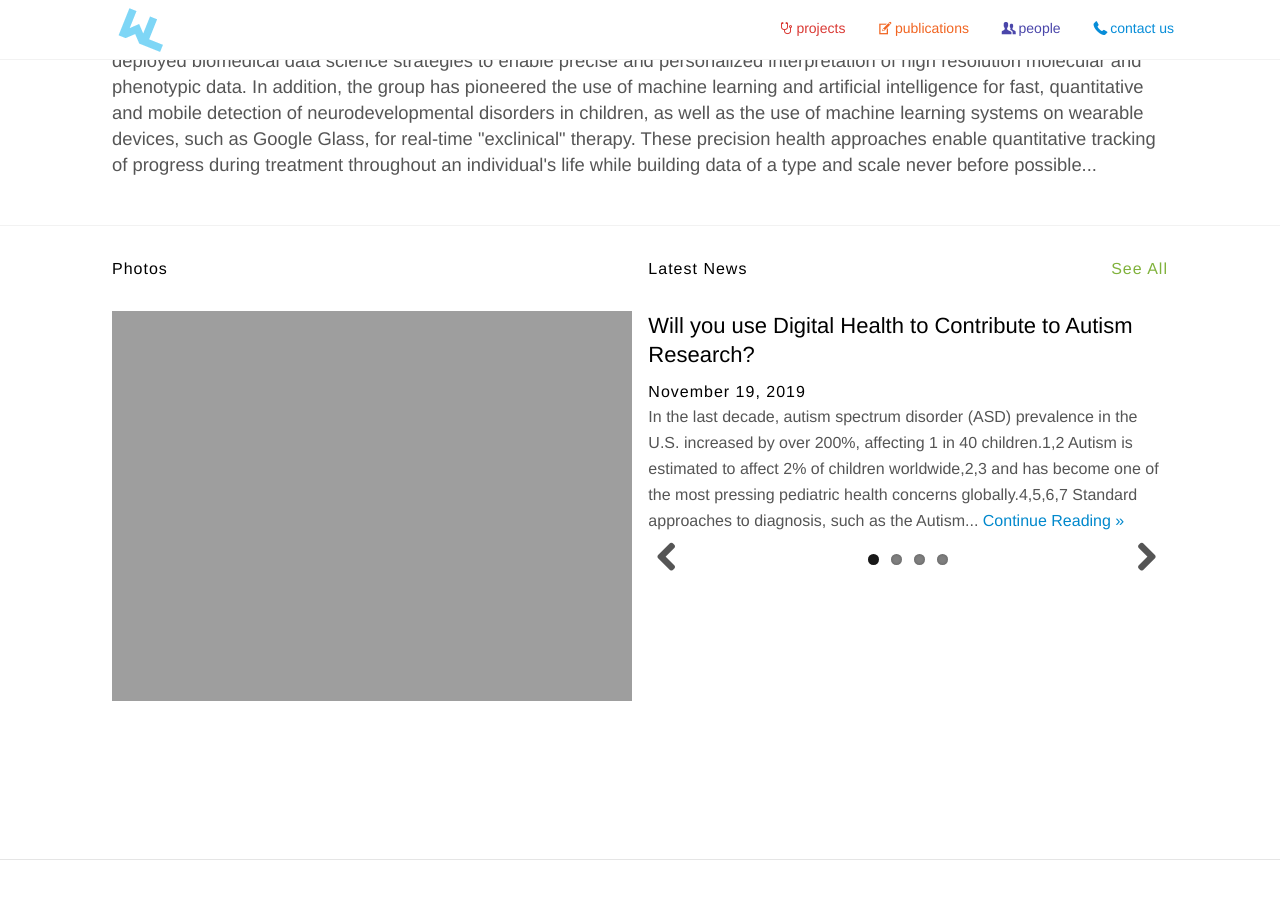
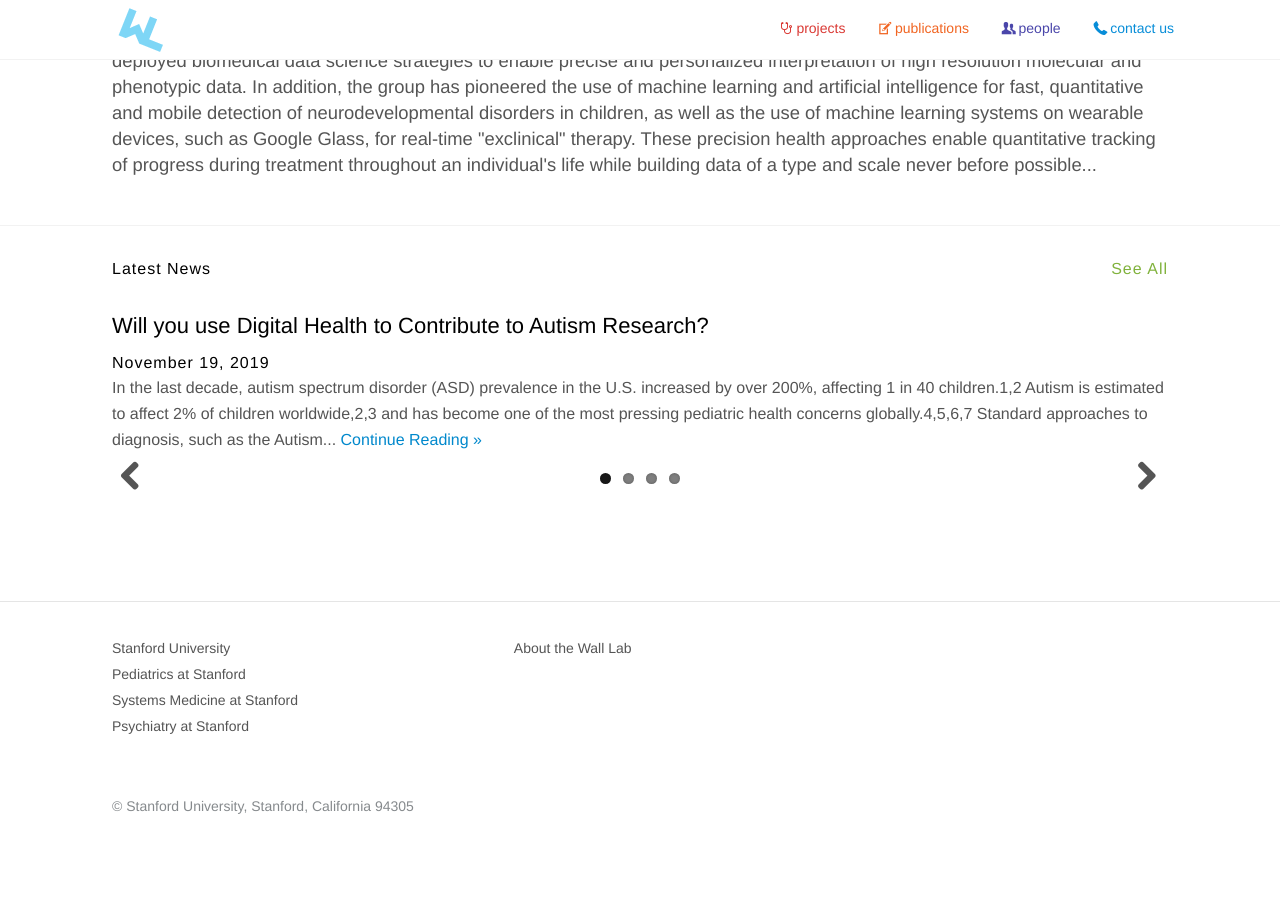
Before and after one commit to walllab/walllab.github.io, a Jekyll site: the page built from index.html, in a window 1280 px wide and 900 px high, scrolled down 560 px. Built offline with Jekyll 4.4.1, drawn with Linux system fonts in a browser that asks for light colours; after the commit the page ends 1401 px from its top, so only the background shows below that.

Commit message:
Update Home page
Remove photos container

```diff
--- a/index.html
+++ b/index.html
@@ -182,6 +182,7 @@ published: true
 
         <div class="row">
 
+			<!--
             <div class="half">
 
                 <h4 id="latest-photos" class="hide-on-mobile">Photos</h4>
@@ -229,8 +230,9 @@ published: true
 
 
             </div>
+			-->
 
-            <div class="half">
+            <!--<div class="half">-->
 
 			<h4 id="latest-blogs">Latest News
 				<small><a class="green" href="{{ site.url }}/news/">See All</a>
@@ -268,7 +270,7 @@ published: true
 					{% endfor %}
 				</ul>
 			</div>
-            </div>
+            <!--</div>-->
 
 
 
```
Lines whose indentation alone changed are shown as unchanged.
